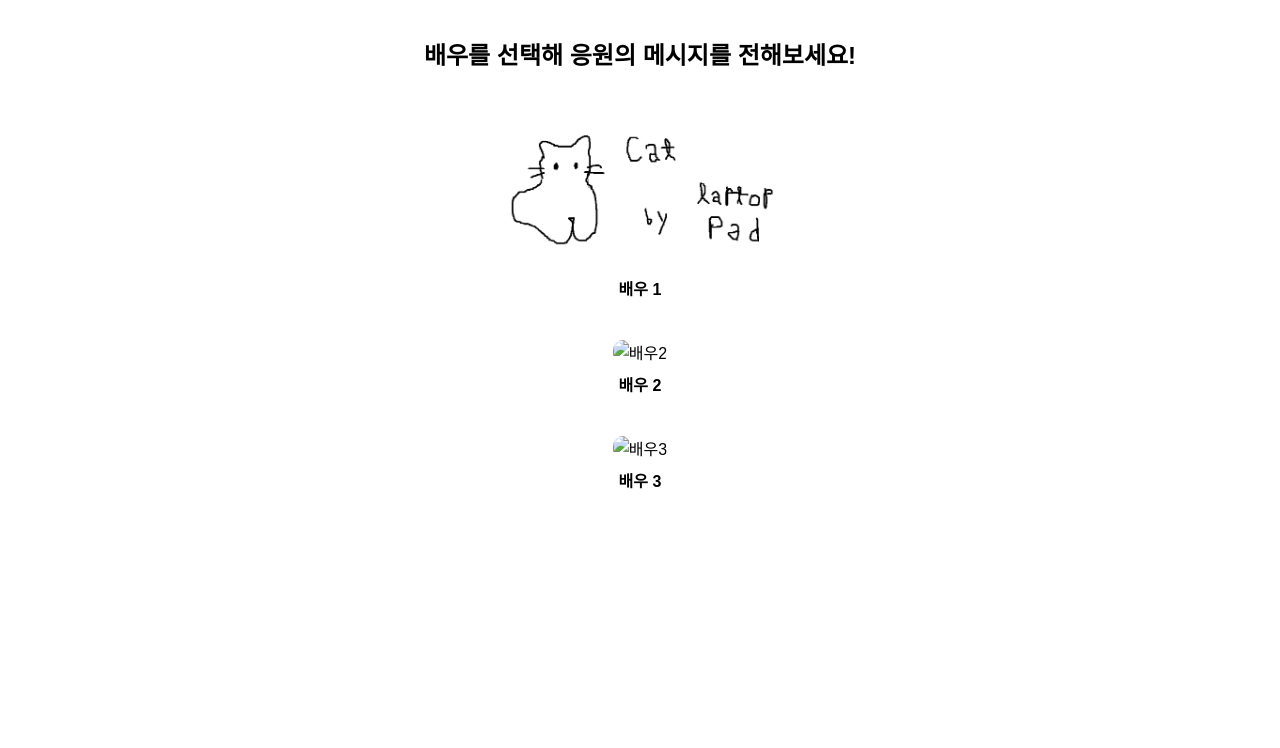
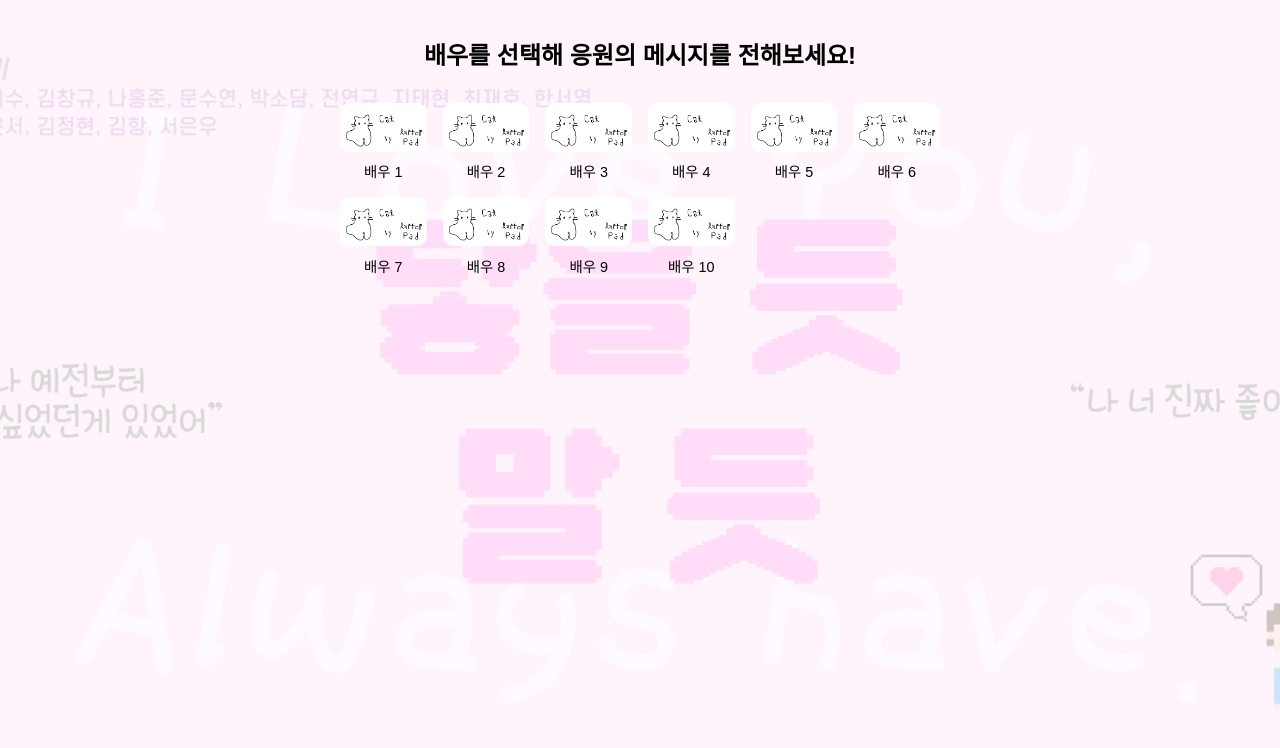
Before and after one commit to Nangmanful/.AVI_Letter, a plain HTML site: page index.html in a window 1280 px wide. Drawn offline with Linux system fonts and the light colour scheme; files whose address does not match are found by name.

Commit message:
ui 수정

```diff
--- a/index.html
+++ b/index.html
@@ -8,34 +8,54 @@
         body {
             font-family: sans-serif;
             text-align: center;
-            max-width: 500px;
             margin: 0 auto;
             padding: 1rem;
+            position: relative;
+            z-index: 1;
         }
+
+        body::before {
+            content: "";
+            background-image: url('images/bg.jpg'); /* 배경 이미지 경로 */
+            background-size: cover;
+            background-position: center;
+            position: fixed;
+            top: 0; left: 0; right: 0; bottom: 0;
+            opacity: 0.25; /* 투명도 조절 */
+            z-index: -1;
+        }
+
         h2 {
-            margin-bottom: 1.5rem;
+            margin-bottom: 2rem;
         }
+
         .actors {
-            display: flex;
-            flex-direction: column;
-            gap: 1.5rem;
+            display: grid;
+            grid-template-columns: repeat(auto-fit, minmax(80px, 1fr));
+            gap: 1rem;
+            max-width: 600px;
+            margin: 0 auto;
         }
+
         .actors a {
             text-decoration: none;
             color: inherit;
         }
+
         .actors img {
             width: 100%;
-            max-width: 300px;
+            max-width: 100px;
             border-radius: 10px;
             transition: transform 0.2s;
         }
+
         .actors img:hover {
-            transform: scale(1.03);
+            transform: scale(1.05);
         }
+
         .actors p {
-            margin-top: 0.5rem;
-            font-weight: bold;
+            font-size: 0.9rem;
+            margin: 0.3rem 0 0 0;
         }
     </style>
 </head>
@@ -47,12 +67,40 @@
             <p>배우 1</p>
         </a>
         <a href="message.html?actor=배우2">
-            <img src="images/actor2.jpg" alt="배우2">
+            <img src="images/actor1.jpg" alt="배우2">
             <p>배우 2</p>
         </a>
         <a href="message.html?actor=배우3">
-            <img src="images/actor3.jpg" alt="배우3">
+            <img src="images/actor1.jpg" alt="배우3">
             <p>배우 3</p>
+        </a>
+        <a href="message.html?actor=배우4">
+            <img src="images/actor1.jpg" alt="배우4">
+            <p>배우 4</p>
+        </a>
+        <a href="message.html?actor=배우5">
+            <img src="images/actor1.jpg" alt="배우5">
+            <p>배우 5</p>
+        </a>
+        <a href="message.html?actor=배우6">
+            <img src="images/actor1.jpg" alt="배우6">
+            <p>배우 6</p>
+        </a>
+        <a href="message.html?actor=배우7">
+            <img src="images/actor1.jpg" alt="배우7">
+            <p>배우 7</p>
+        </a>
+        <a href="message.html?actor=배우8">
+            <img src="images/actor1.jpg" alt="배우8">
+            <p>배우 8</p>
+        </a>
+        <a href="message.html?actor=배우9">
+            <img src="images/actor1.jpg" alt="배우9">
+            <p>배우 9</p>
+        </a>
+        <a href="message.html?actor=배우10">
+            <img src="images/actor1.jpg" alt="배우10">
+            <p>배우 10</p>
         </a>
     </div>
 </body>
```
Also changed, not shown: actor2.jpg (deleted), actor3.jpg (deleted), images/actor1.jpg (renamed from actor1.jpg), images/bg.jpg (added).
